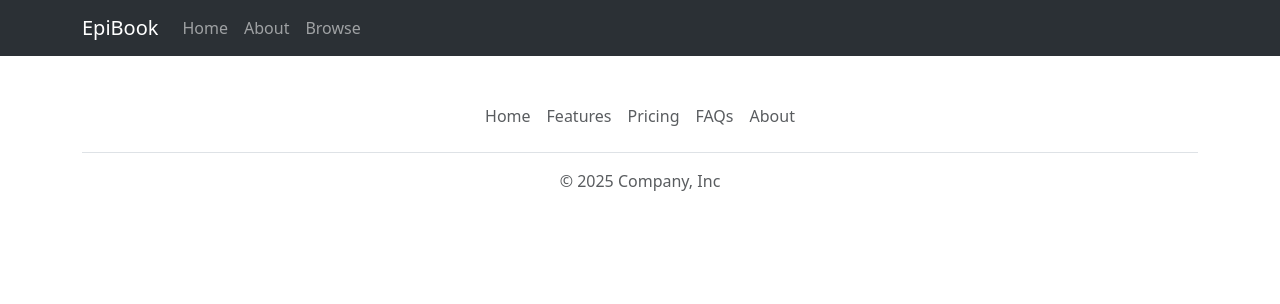
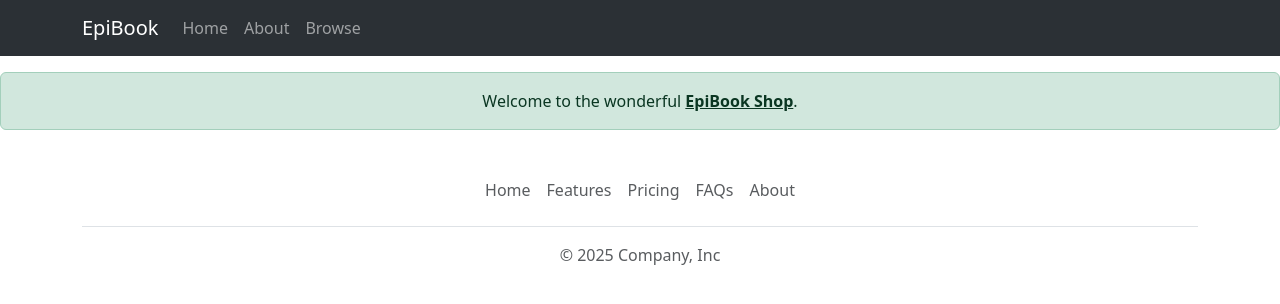
Before and after one commit to Samuel-Valentini/U3-W1-D2, a React (Vite) app: page / in a window 1280 px wide. Shown: the top 304 px of the page. Built offline with nearby package versions, Linux system fonts and the light colour scheme.

Commit message:
Alert done

```diff
--- a/src/assets/components/MyMain.jsx
+++ b/src/assets/components/MyMain.jsx
@@ -1,4 +1,10 @@
+import Welcome from "./Welcome";
+
 const MyMain = () => {
-    return <main></main>;
+    return (
+        <main className="">
+            <Welcome></Welcome>
+        </main>
+    );
 };
 export default MyMain;
--- /dev/null
+++ b/src/assets/components/Welcome.jsx
@@ -0,0 +1,18 @@
+import Alert from "react-bootstrap/Alert";
+
+const Welcome = () => {
+    return (
+        <>
+            {["success"].map((variant) => (
+                <Alert
+                    key={variant}
+                    variant={variant}
+                    className="mt-3 text-center">
+                    Welcome to the wonderful{" "}
+                    <Alert.Link href="#">EpiBook Shop</Alert.Link>.
+                </Alert>
+            ))}
+        </>
+    );
+};
+export default Welcome;
```
